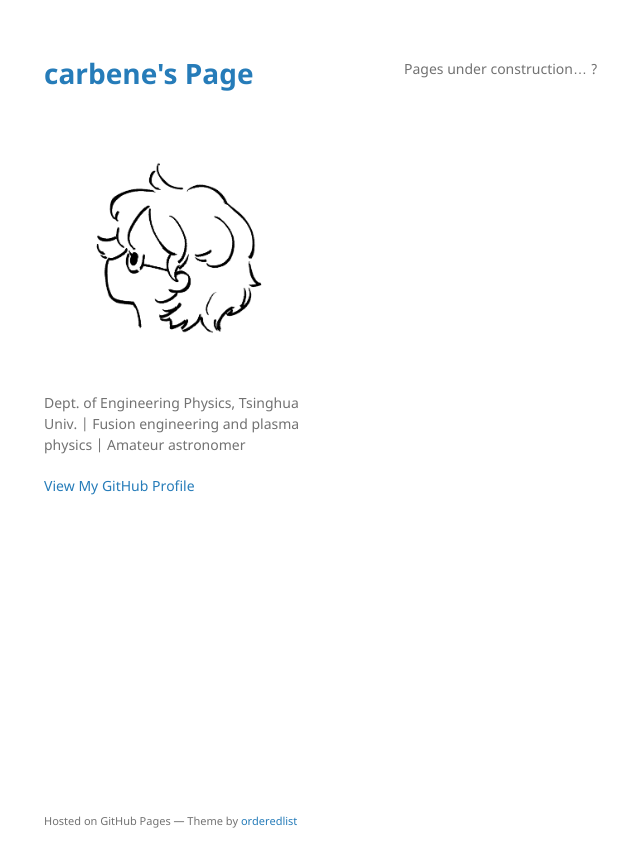
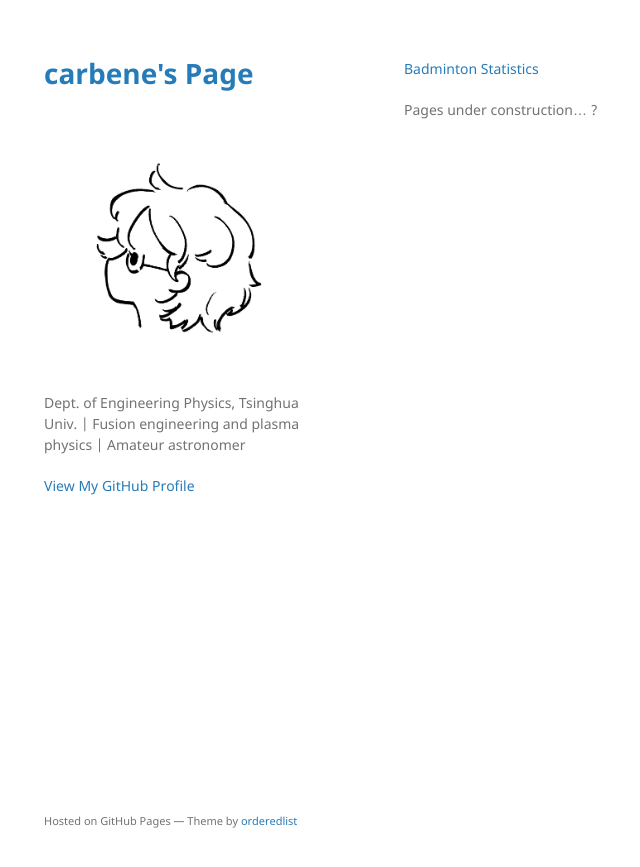
Before and after one commit to x10chenyilin/x10chenyilin.github.io, a Jekyll site: the page built from index.md, in a window 1280 px wide. Shown: the top 867 px of the page, without its empty margins (166-806 px from the left). Built offline with Jekyll 4.4.1, drawn with Linux system fonts in a browser that asks for light colours.

Commit message:
Update index.md: add entry for badminton statistics

```diff
--- a/index.md
+++ b/index.md
@@ -2,4 +2,6 @@
 layout: default
 ---
 
+[Badminton Statistics](./badminton/index.html)
+
 Pages under construction... ?
```
